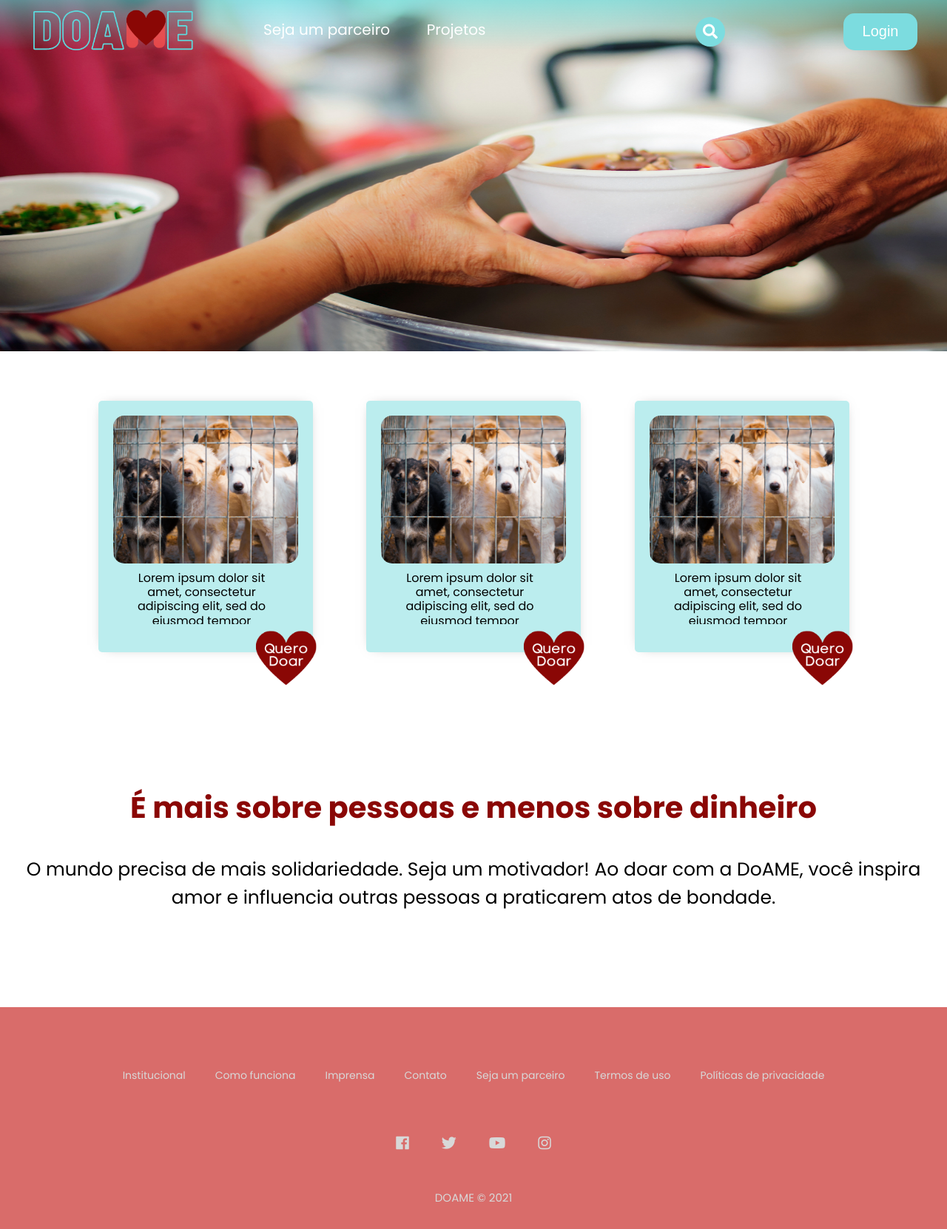
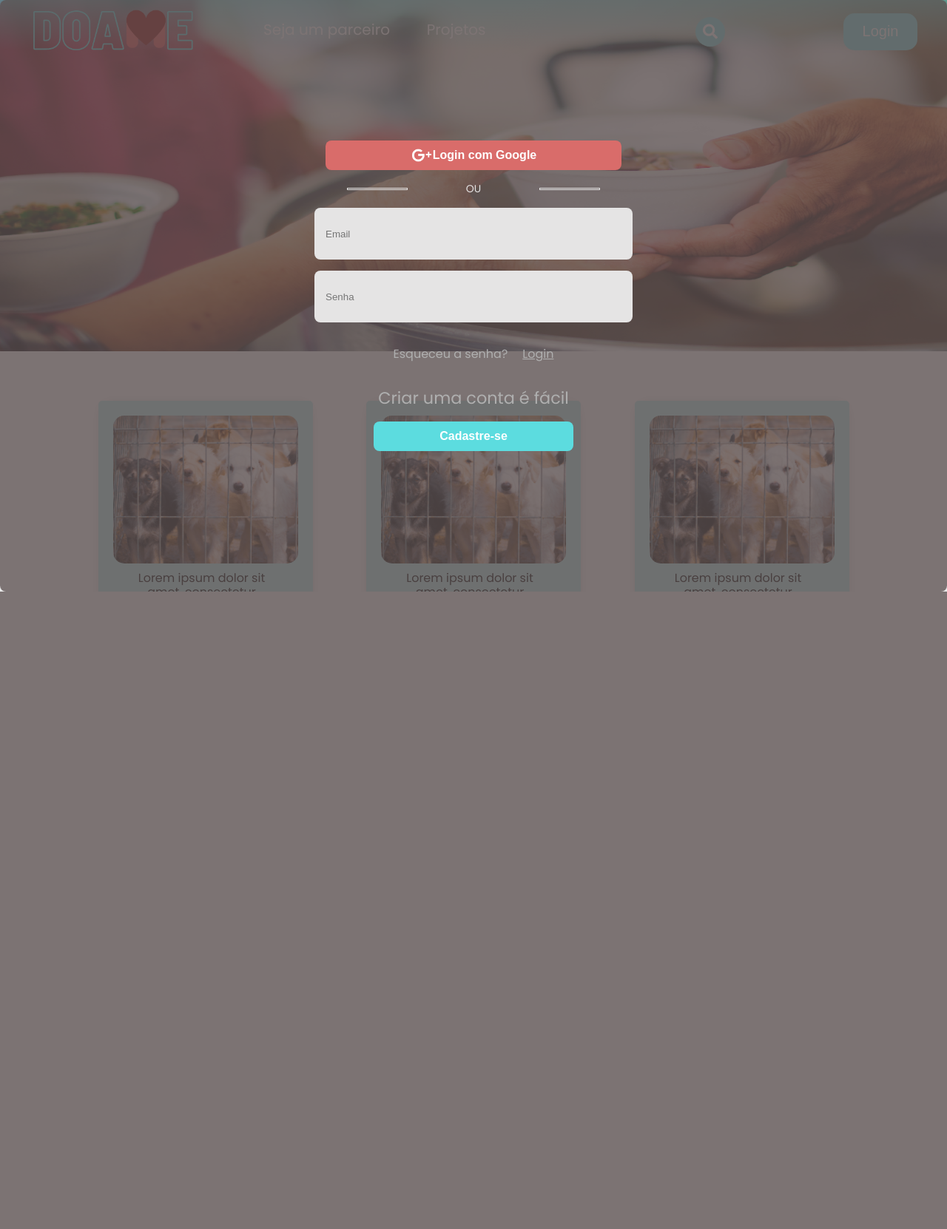
Before and after one commit to nereumelo/doame, a Node server app: template views/index.html in a window 1280 px wide. Shown: the whole page at 74% size. After the commit the page ends 800 px from the top, so only its background shows below. Run offline with Node 20, Linux system fonts and the light colour scheme; the template is opened without the code that fills it, so the values that code supplies are empty; some libraries are stand-ins or nearby versions.

Commit message:
incluindo modal do login na index.html

```diff
--- a/public/js/main.js
+++ b/public/js/main.js
@@ -1,4 +1,4 @@
-window.addEventListener('scroll', function () {
+window.addEventListener('scroll', function() {
     let header = document.querySelector('header');
     let windowPosition = window.scrollY > 0
 
--- a/public/stylesheets/index.css
+++ b/public/stylesheets/index.css
@@ -1,21 +1,24 @@
 @import url(https://fonts.googleapis.com/css?family=Poppins:100,100italic,200,200italic,300,300italic,regular,italic,500,500italic,600,600italic,700,700italic,800,800italic,900,900italic);
 @import url('/public/stylesheets/paleta.css');
-
 * {
     margin: 0;
     padding: 0;
-list-style-type:none;
+    list-style-type: none;
 }
+
 body {
     font-family: 'Poppins';
 }
+
+
 /*HEADER*/
+
 header {
-    height:85px;
-    width:100%;
+    height: 85px;
+    width: 100%;
     position: fixed;
-    background: linear-gradient(rgba(92, 221, 223, 0.6),rgba(92, 221, 223, 0)80%);
-    z-index:120;
+    background: linear-gradient(rgba(92, 221, 223, 0.6), rgba(92, 221, 223, 0)80%);
+    z-index: 5;
     display: flex;
     justify-content: space-between;
 }
@@ -31,7 +34,7 @@
     display: flex;
 }
 
-header .nav ul{
+header .nav ul {
     width: 400px;
     height: 100px;
     padding: 25px;
@@ -74,12 +77,12 @@
     display: flex;
 }
 
-.search-box:hover > .search-txt {
+.search-box:hover>.search-txt {
     width: 200px;
     padding: 0 10px;
 }
 
-.search-box:hover > .search-btn {
+.search-box:hover>.search-btn {
     background: #7CDCDF;
 }
 
@@ -98,7 +101,7 @@
     text-decoration: none;
 }
 
-.search-btn > i {
+.search-btn>i {
     font-size: 20px;
 }
 
@@ -131,38 +134,44 @@
     background: #7CDCDF;
     color: white;
     cursor: pointer;
-
 }
 
-header .btn-login:hover  {
+header .btn-login:hover {
     background: #8a0705;
     transition: 0.5s;
 }
+
+
 /*FIXANDO HEADER COM SCROLL*/
+
 .scrolling-ativado {
     background-color: #ffffff;
-    box-shadow: 0 3px, 1rem, rgba(0,0,0,0.1);
+    box-shadow: 0 3px, 1rem, rgba(0, 0, 0, 0.1);
     transition: 0.7s;
-    text-shadow:  0.1em 0.1em 0.2em #333;
+    text-shadow: 0.1em 0.1em 0.2em #333;
 }
 
 .scrolling-ativado nav a {
-    text-shadow: 0.02em 0.02em  #333
+    text-shadow: 0.02em 0.02em #333
 }
 
+
 /*MAIN-BANNER*/
+
 main .banner {
     width: 100%;
     height: 475px;
 }
 
+
 /*ARTICLES*/
+
 section.projects .container {
     display: flex;
     justify-content: space-evenly;
     align-items: flex-start;
     flex-wrap: wrap;
-    padding: 60px ;
+    padding: 60px;
 }
 
 section.projects article {
@@ -172,7 +181,7 @@
     border-radius: 5px;
     align-items: center;
     padding: 20px;
-    box-shadow: 0px 0px 17px -10px rgba(0,0,0,0.51);
+    box-shadow: 0px 0px 17px -10px rgba(0, 0, 0, 0.51);
     transition: 0.4s ease-in;
 }
 
@@ -181,7 +190,6 @@
     transition: 0.4s;
     transform: scale(1.02, 1.02);
 }
-
 
 section.projects article .thumb {
     width: 250px;
@@ -226,17 +234,18 @@
     cursor: pointer;
 }
 
-/*pq doar*/
 
-section .porque-doar{
+/*SECTION - frase*/
+
+section .porque-doar {
     height: 300px;
 }
 
-section .porque-doar h2{
+section .porque-doar h2 {
     text-align: center;
     margin-top: 120px;
     font-size: 40px;
-    color: #8a0705 ;
+    color: #8a0705;
 }
 
 section .porque-doar p {
@@ -244,10 +253,177 @@
     margin-top: 35px;
     font-size: 25px;
 }
+
+
 /*modal*/
 
+.modal {
+    height: 500px;
+    width: 500px;
+    display: none;
+    flex-direction: column;
+    background: white;
+    box-shadow: 0px 0px 40px 1px rgba(0, 0, 0, 0.3);
+    border-radius: 8px;
+    position: fixed;
+    width: 100%;
+    height: 100%;
+    top: 0;
+    left: 0;
+    background-color: rgba(92, 80, 80, 0.8);
+    z-index: 10;
+    align-items: center;
+    justify-content: center;
+    display: none;
+}
+
+.modal #google-button {
+    display: flex;
+    justify-content: center;
+    cursor: pointer;
+    text-decoration: none;
+}
+
+.modal #google-button button {
+    background-color: var(--vermelho-claro);
+    color: var(--branco);
+    border: none;
+    border-radius: 8px;
+    font-size: 1.0rem;
+    font-weight: 700;
+    cursor: pointer;
+    width: 400px;
+    height: 40px;
+    transition: 0.5s;
+    display: flex;
+    align-items: center;
+    justify-content: center;
+}
+
+.modal #google-button button:hover {
+    color: var(--branco);
+    box-shadow: inset 400px 0 0 0 var(--vermelho-sangue);
+}
+
+.modal #google-button img {
+    width: 30px;
+}
+
+.modal #lines {
+    margin-top: 15px;
+    display: flex;
+    flex-direction: row;
+    align-items: center;
+    justify-content: space-evenly;
+    width: 500px;
+}
+
+.modal #lines .line {
+    border: 0.7px solid var(--cinza-claro);
+    width: 80px;
+    height: 1px;
+}
+
+.modal #lines p {
+    font-size: 14px;
+    color: var(--cinza-claro);
+}
+
+
+/* Email e senha */
+
+.modal {
+    display: flex;
+    flex-direction: column;
+    align-items: center;
+}
+
+.modal input {
+    height: 40px;
+    width: 400px;
+    background-color: var(--cinza-claro);
+    border: none;
+    border-radius: 8px;
+    margin-top: 15px;
+    padding: 15px;
+    outline: none;
+    display: flex;
+    justify-content: center;
+}
+
+
+/* esqueceu a senha ? */
+
+.password-missed {
+    margin-top: 15px;
+    display: flex;
+    align-items: center;
+    justify-content: center;
+    padding: 15px;
+}
+
+.password-missed a {
+    text-decoration: none;
+    color: var(--cinza-claro-escuro);
+}
+
+.password-missed #login {
+    margin-left: 20px;
+    text-decoration: underline;
+}
+
+.password-missed #login:hover {
+    color: var(--vermelho-claro);
+}
+
+.password-missed a:hover {
+    text-decoration: underline;
+    color: black;
+}
+
+
+/* cadastre-se */
+
+.sign-up {
+    margin-top: 15px;
+    display: flex;
+    flex-direction: column;
+    align-items: center;
+    justify-content: center;
+}
+
+.sign-up p {
+    color: var(--cinza-claro-escuro);
+    font-size: 1.4rem;
+}
+
+.sign-up a {
+    margin-top: 15px;
+    text-decoration: none;
+}
+
+.sign-up a button {
+    color: var(--branco);
+    background-color: var(--azul-claro);
+    border: none;
+    border-radius: 8px;
+    font-size: 1.0rem;
+    font-weight: 700;
+    cursor: pointer;
+    width: 270px;
+    height: 40px;
+    transition: 0.5s;
+}
+
+.sign-up a button:hover {
+    color: white;
+    box-shadow: inset 350px 0 0 0 var(--vermelho-claro);
+}
+
+
 /*FOOTER*/
-footer  {
+
+footer {
     height: 300px;
     width: 100%;
     background-color: #d96c6a;
@@ -274,17 +450,18 @@
     color: #8a0705;
 }
 
-footer .social-media i{
+footer .social-media i {
     padding: 20px;
     font-size: 20px;
     cursor: pointer;
 }
 
-footer .social-media i:hover{
+footer .social-media i:hover {
     padding: 20px;
     font-size: 20px;
     cursor: pointer;
     color: #8a0705;
 }
 
+
 /*modal*/
--- a/views/index.html
+++ b/views/index.html
@@ -1,5 +1,6 @@
 <!DOCTYPE html>
 <html lang="en">
+
 <head>
     <meta charset="UTF-8">
     <meta http-equiv="X-UA-Compatible" content="IE=edge">
@@ -12,7 +13,7 @@
 
 <body>
     <header>
-     <div class="logo" >
+        <div class="logo">
             <img class="logo-img" src="/public/images/logo/Logomarca Doame (3).png">
         </div>
         <div class="nav">
@@ -21,7 +22,7 @@
                 <li><a href="">Projetos</a></li>
             </ul>
             <div class="search-box">
-            <input type="text" class="search-txt"  placeholder="Buscar"></input>
+                <input type="text" class="search-txt" placeholder="Buscar"></input>
                 <a class="search-btn" href="#"><i class="fas fa-search"></i></a>
             </div>
         </div>
@@ -41,21 +42,24 @@
                 <article>
                     <div class="thumb" style="background-image: url('/public/images/logo/doguineos.png')"></div>
                     <div class="info">
-                    <p>Lorem ipsum dolor sit amet, consectetur adipiscing elit, sed do eiusmod tempor incididunt ut labore et dolore magna aliqua. Ut enim ad minim veniam, quis nostrud exercitation ullamco laboris nisi ut aliquip ex ea commodo consequat. Duis aute irure dolor in reprehenderit in voluptate velit esse cillum dolore eu fugiat nulla pariatur. </p>
+                        <p>Lorem ipsum dolor sit amet, consectetur adipiscing elit, sed do eiusmod tempor incididunt ut labore et dolore magna aliqua. Ut enim ad minim veniam, quis nostrud exercitation ullamco laboris nisi ut aliquip ex ea commodo consequat.
+                            Duis aute irure dolor in reprehenderit in voluptate velit esse cillum dolore eu fugiat nulla pariatur. </p>
                         <img class="querodoar" src="/public/images/logo/querodoar.png">
                     </div>
                 </article>
                 <article>
                     <div class="thumb" style="background-image: url('/public/images/logo/doguineos.png')"></div>
                     <div class="info">
-                    <p>Lorem ipsum dolor sit amet, consectetur adipiscing elit, sed do eiusmod tempor incididunt ut labore et dolore magna aliqua. Ut enim ad minim veniam, quis nostrud exercitation ullamco laboris nisi ut aliquip ex ea commodo consequat. Duis aute irure dolor in reprehenderit in voluptate velit esse cillum dolore eu fugiat nulla pariatur. </p>
+                        <p>Lorem ipsum dolor sit amet, consectetur adipiscing elit, sed do eiusmod tempor incididunt ut labore et dolore magna aliqua. Ut enim ad minim veniam, quis nostrud exercitation ullamco laboris nisi ut aliquip ex ea commodo consequat.
+                            Duis aute irure dolor in reprehenderit in voluptate velit esse cillum dolore eu fugiat nulla pariatur. </p>
                         <img class="querodoar" src="/public/images/logo/querodoar.png">
                     </div>
                 </article>
                 <article>
                     <div class="thumb" style="background-image: url('/public/images/logo/doguineos.png')"></div>
                     <div class="info">
-                    <p>Lorem ipsum dolor sit amet, consectetur adipiscing elit, sed do eiusmod tempor incididunt ut labore et dolore magna aliqua. Ut enim ad minim veniam, quis nostrud exercitation ullamco laboris nisi ut aliquip ex ea commodo consequat. Duis aute irure dolor in reprehenderit in voluptate velit esse cillum dolore eu fugiat nulla pariatur. </p>
+                        <p>Lorem ipsum dolor sit amet, consectetur adipiscing elit, sed do eiusmod tempor incididunt ut labore et dolore magna aliqua. Ut enim ad minim veniam, quis nostrud exercitation ullamco laboris nisi ut aliquip ex ea commodo consequat.
+                            Duis aute irure dolor in reprehenderit in voluptate velit esse cillum dolore eu fugiat nulla pariatur. </p>
                         <img class="querodoar" src="/public/images/logo/querodoar.png">
                     </div>
                 </article>
@@ -89,6 +93,31 @@
         </div>
         DOAME © 2021
     </footer>
+    <div class="modal">
+        <a href="#" id="google-button"><button><img src="/public/images/icons/google_icon.png" alt="Google">Login com Google</button></a>
+
+        <div id="lines">
+            <div class="line"></div>
+            <p>OU</p>
+            <div class="line"></div>
+        </div>
+
+        <form>
+            <input type="email" id="email" name="email" placeholder="Email">
+            <input type="password" id="senha" name="senha" placeholder="Senha">
+        </form>
+
+        <div class="password-missed">
+            <a href="#">Esqueceu a senha?</a>
+            <a id="login" href="#">Login</a>
+        </div>
+
+        <div class="sign-up">
+            <p>Criar uma conta é fácil</p>
+            <a href="#"><button>Cadastre-se</button></a>
+        </div>
+    </div>
     <script src="/public/js/main.js"></script>
 </body>
+
 </html>
--- a/views/modalLogin.html
+++ b/views/modalLogin.html
@@ -1,5 +1,6 @@
 <!DOCTYPE html>
 <html lang="en">
+
 <head>
     <meta charset="UTF-8">
     <meta http-equiv="X-UA-Compatible" content="IE=edge">
@@ -10,6 +11,7 @@
 
     <title>DoAME | Login</title>
 </head>
+
 <body>
     <main>
         <div class="forms">
@@ -38,4 +40,5 @@
         </div>
     </main>
 </body>
+
 </html>
```
Lines whose indentation alone changed are shown as unchanged.
